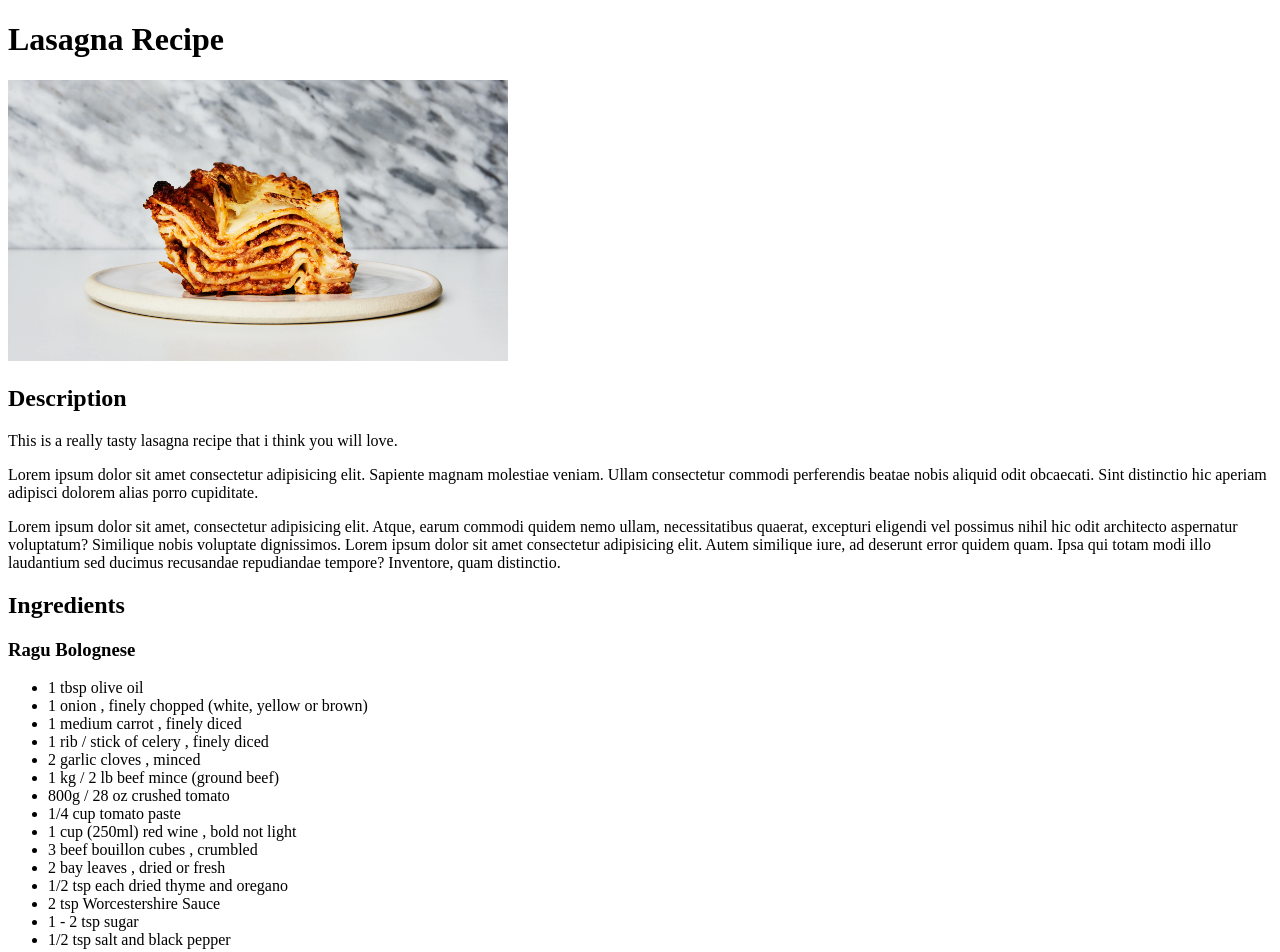
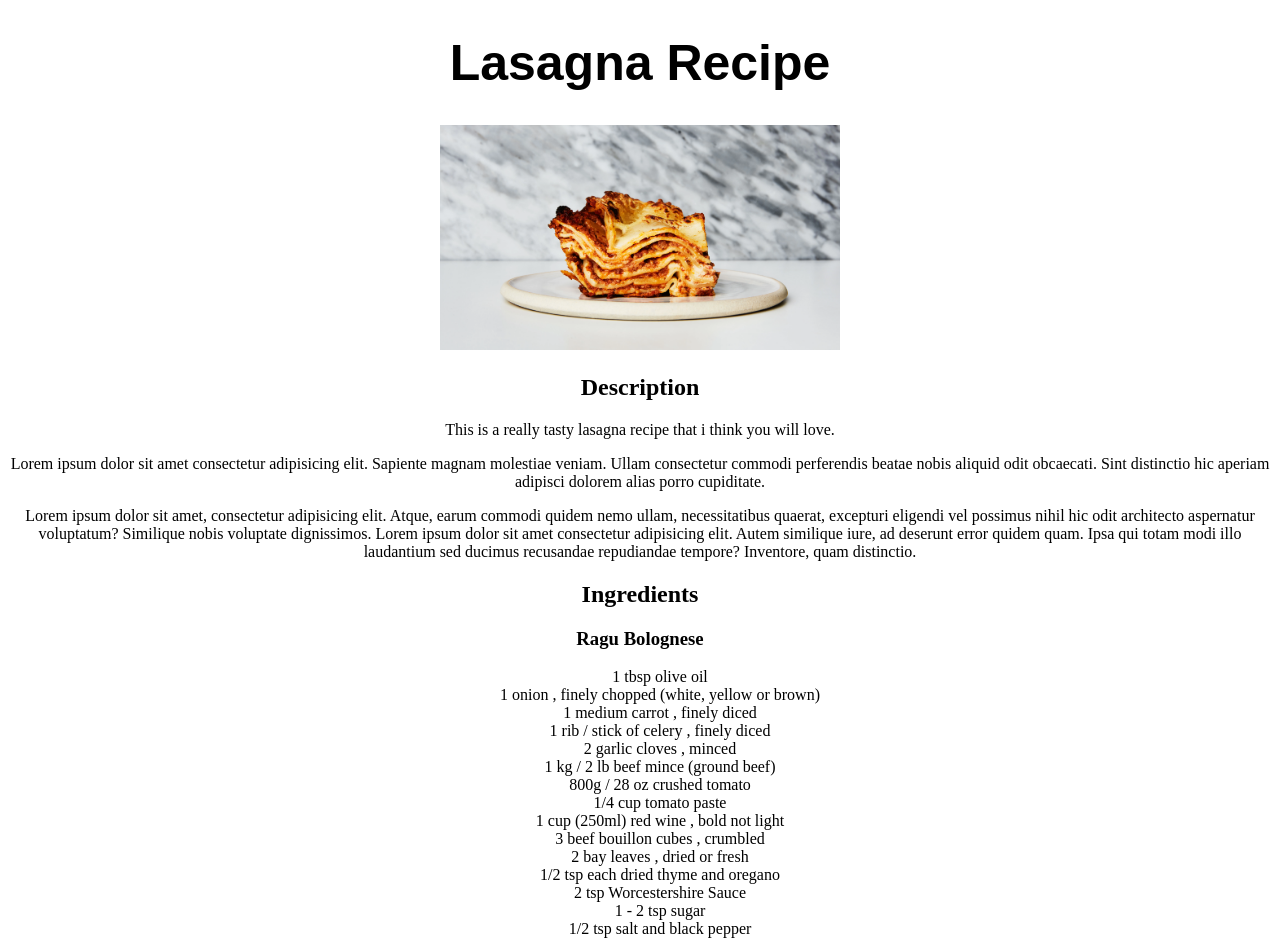
Before and after one commit to Dargoob/odin-recipes, a plain HTML site: page recipes/lasagna.html in a window 1280 px wide. Shown: the top 952 px of the page. Drawn offline with Linux system fonts and the light colour scheme.

Commit message:
Add style.css and make some minor changes

```diff
--- a/recipes/lasagna.html
+++ b/recipes/lasagna.html
@@ -3,11 +3,11 @@
     <head>
         <meta charset="UTF-8">
         <title>Lasagna Recipe</title>
+        <link rel="stylesheet" href="../style.css">
     </head>
     <body>
         <h1>Lasagna Recipe</h1>
-        <img src="../images/lasagna.jpg" width="500px"
-        alt="An image of a tasty plate of lasagna">
+        <img class="recipe-pic" src="../images/lasagna.jpg" alt="An image of a tasty plate of lasagna">
         <h2>Description</h2>
         <p>
             This is a really tasty lasagna recipe that i think you will love.
--- /dev/null
+++ b/style.css
@@ -0,0 +1,15 @@
+.recipe-pic {
+    height: auto;
+    width: 400px;
+}
+h1 {
+    font-family: Arial, Helvetica, sans-serif;
+    font-size: 50px;
+    font-weight: bold;
+}
+body {
+    text-align: center;
+}
+body ul {
+    list-style-type: none;
+}
```
Also changed, not shown: index.html (+1 -0 lines), recipes/pizza.html (+2 -2 lines), recipes/yiros.html (+2 -2 lines).
